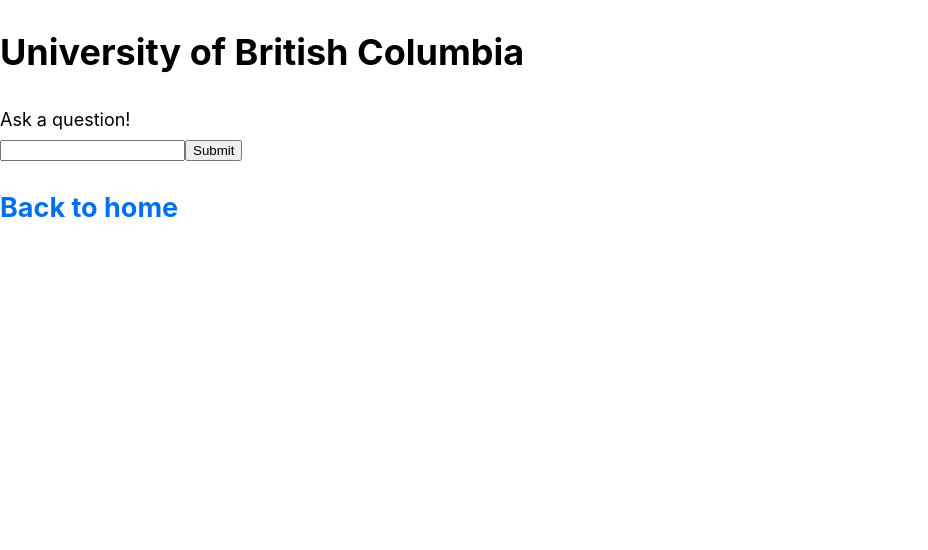
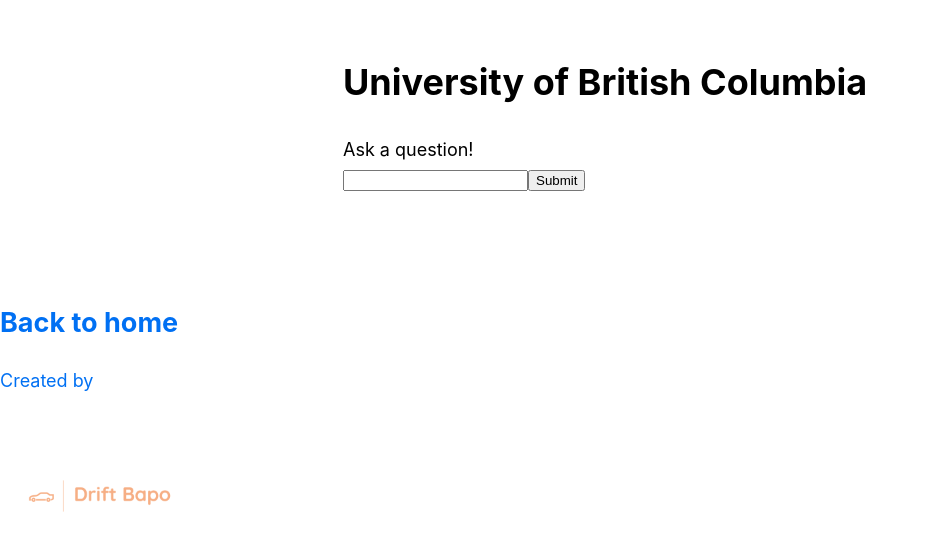
Before and after one commit to kerryz12/nwHacks-2022, a Next.js app in the folder nextjs-blog/: page /posts/UBC in a window 1280 px wide. Shown: the top 550 px of the page, without its empty margins (0-928 px from the left). Built offline with nearby package versions, Linux system fonts and the light colour scheme.

Commit message:
UBC stuff

```diff
--- /dev/null
+++ b/nextjs-blog/components/Footer.js
@@ -0,0 +1,17 @@
+const Footer = () => {
+    return (
+        <div>
+        <a
+          href="https://github.com/ker1200/nwHacks-2022"
+          target="_blank"
+          rel="noopener noreferrer"
+        >
+          Created by{' '}
+          <img src="/drift_bapo.png" alt="Drift Bapo" className="logo" style={{ width: "200px", height: "200px"}} />
+        </a>
+        </div>
+
+     );
+}
+
+export default Footer;
--- a/nextjs-blog/components/layout.module.css
+++ b/nextjs-blog/components/layout.module.css
@@ -1,5 +1,5 @@
 .container {
-    max-width: 36rem;
+    max-width: 35rem;
     padding: 0 1rem;
     margin: 3rem auto 6rem;
   }
--- a/nextjs-blog/pages/posts/UBC.js
+++ b/nextjs-blog/pages/posts/UBC.js
@@ -1,8 +1,16 @@
 import Link from 'next/link'
+import Layout from '../../components/layout'
+import Navbar from '../../components/Navbar'
+import Footer from '../../components/Footer'
 
-export default function UBC() {
+export default function Header() {
     return (
-      <>
+      <div>
+        {/* <Navbar /> */}
+        <Layout>
+
+
+
         <h1>University of British Columbia</h1>
 
         <div className="max-w-xs my-2 overflow-hidden rounded shadow-lg">
@@ -26,12 +34,14 @@
             </form>
           </div>
         </div>
-
+        </Layout>
         <h2>
           <Link href="/">
             <a>Back to home</a>
           </Link>
         </h2>
-      </>
+        <Footer />
+      </div>
+
     )
   }
```
Also changed, not shown: nextjs-blog/components/Navbar.js (added), nextjs-blog/pages/about.js (added).
